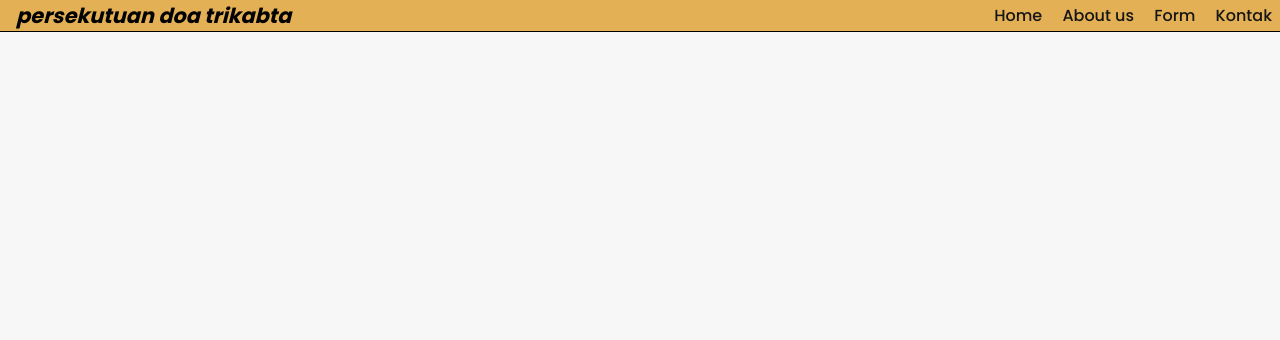
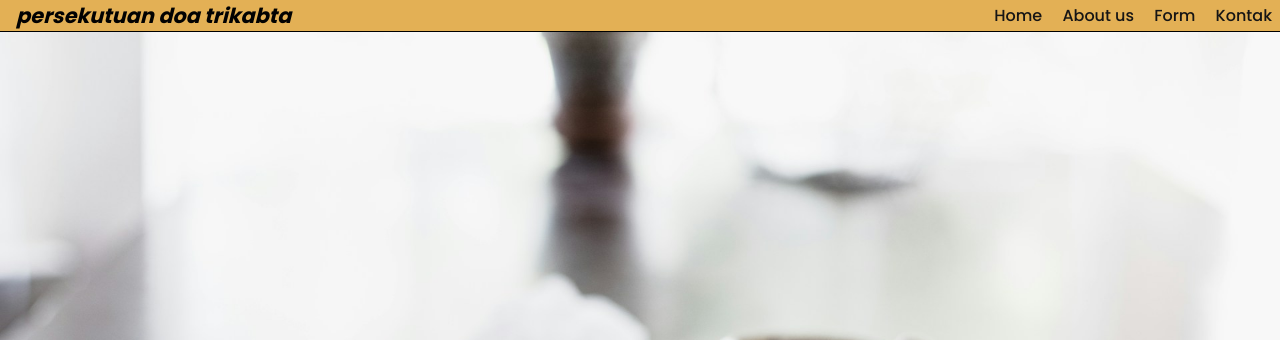
Before and after one commit to dustinbernadi/new-website, a plain HTML site: page index.html in a window 1280 px wide. Shown: the top 340 px of the page. Drawn offline with Linux system fonts and the light colour scheme.

Commit message:
Update style.css

```diff
--- a/style.css
+++ b/style.css
@@ -71,7 +71,7 @@ body {
   min-height: 100vh;
   display: flex;
   align-items: center;
-  background-image: url("/img/bible-bg.jpg");
+  background-image: url("bible-bg.jpg");
   background-repeat: no-repeat;
   background-size: cover;
   background-position: center;
```
